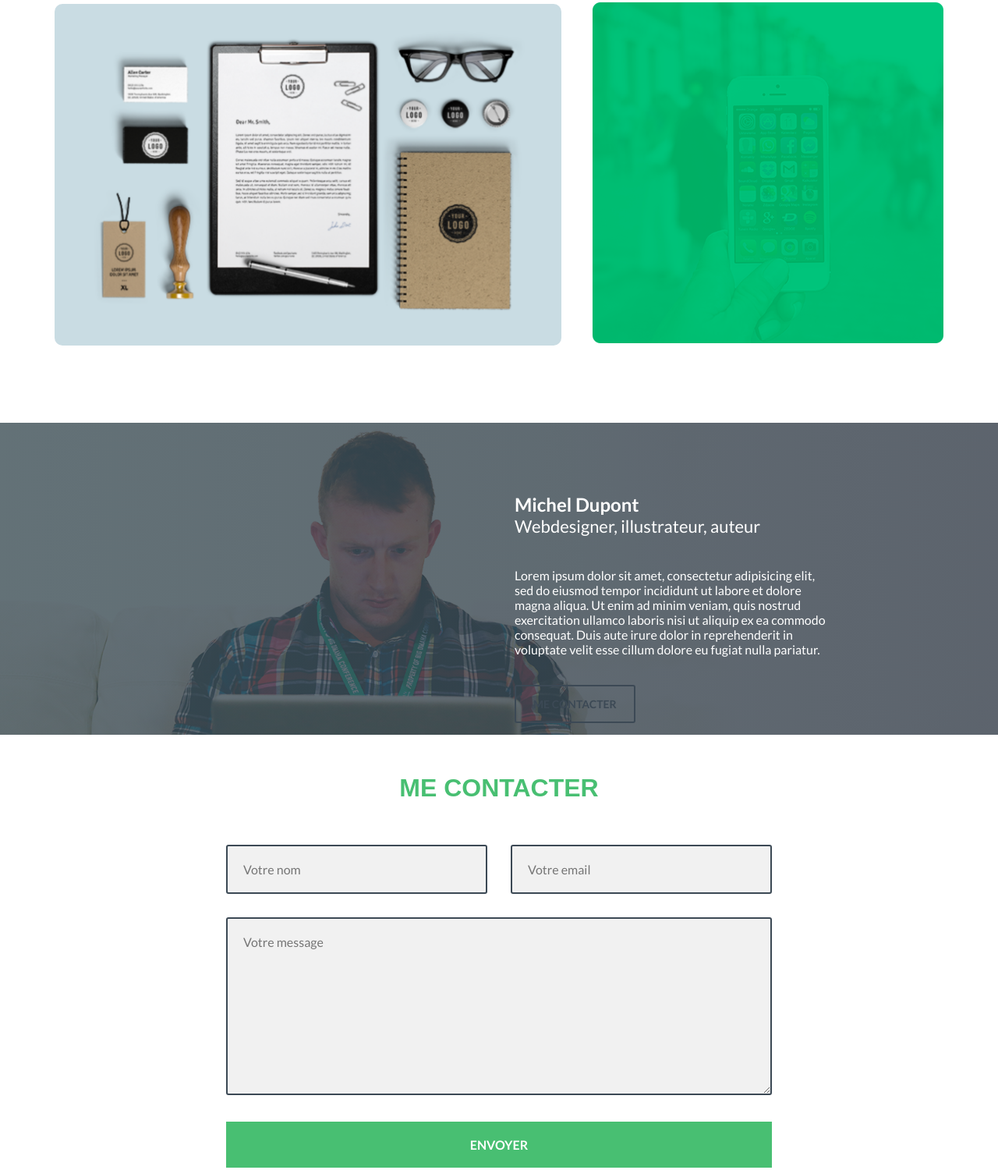
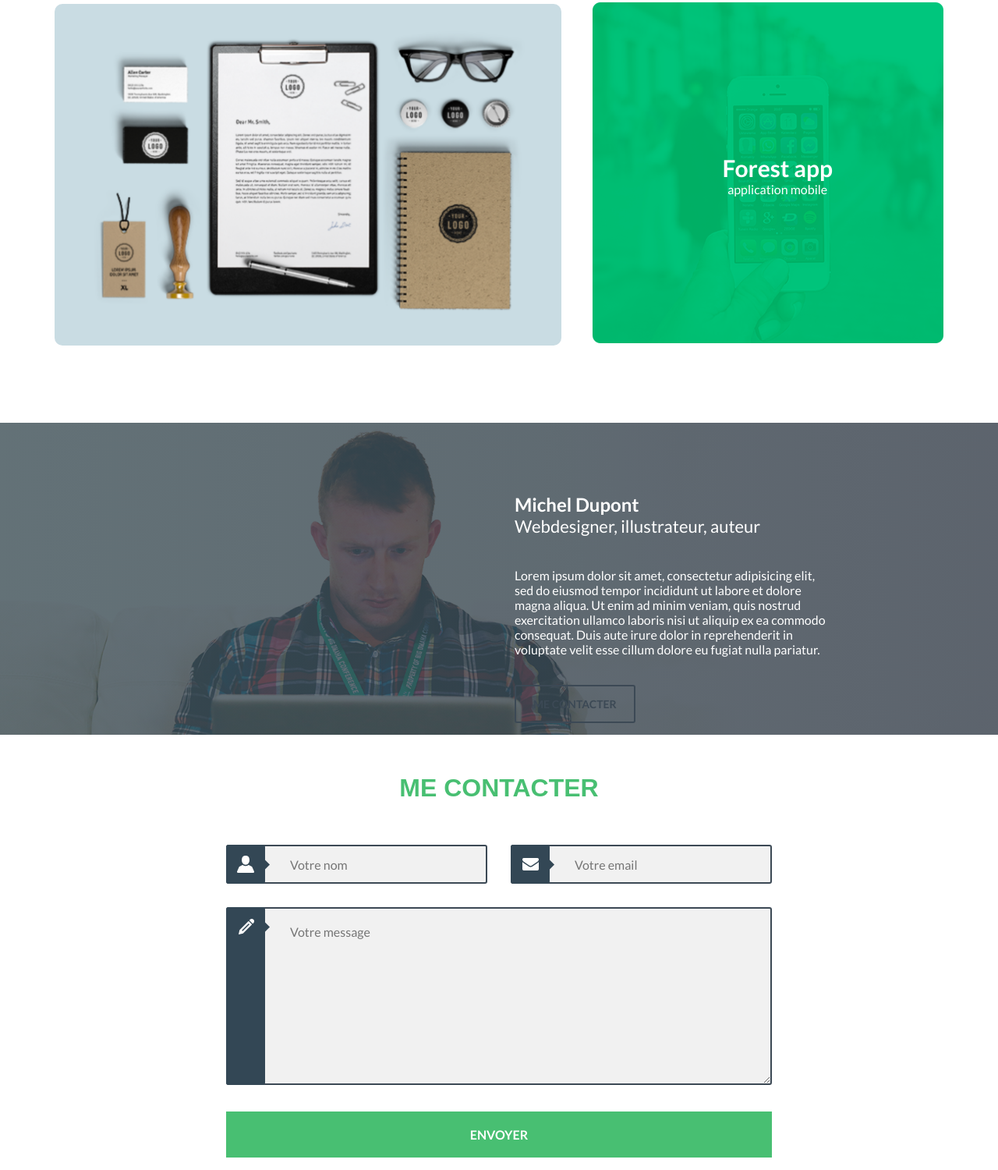
Before and after one commit to acia510/Landing_Foliac, a plain HTML site: page index.html in a window 1280 px wide. Shown: the part 916-2416 px from the top of the page at 78% size. Drawn offline with Linux system fonts and the light colour scheme.

Commit message:
add icon for input

```diff
--- a/index.html
+++ b/index.html
@@ -72,9 +72,12 @@
             </div>
             <div class="Portfolio_item3">
                 <div class="about_img4">
+                    <div class="text_portfolio">
+                    <p class="text1">Forest app</p>
+                    <p class="text2">application mobile</p>
+                    </div>
                     <img src="./images/app копия 2.png" width="450" height="437" alt="">
-                   <!-- <p>Forest app</p>
-                    <p>application mobile</p>-->
+
                 </div>
             </div>
         </div>
@@ -103,16 +106,29 @@
         <div class="contact_me">
             <h2 class="title">Me contacter</h2>
             <div class="input_text">
+
+
+                <div class="input_icon">
                 <input class="text" type="firstname" name="name" placeholder="Votre nom">
+                <img class="user" src="./images/icon-user.png" alt="">
+                </div>
+
+                <div class="input_email">
                 <input class="email" type="email" name="name" placeholder="Votre email">
+                <img class="icon_email" src="./images/icon-email.png" alt="">
+                 </div>
+
             </div>
+
             <div class="message">
                 <textarea placeholder="Votre message"></textarea>
+                <img class="icon_message" src="./images/icon-message.png" alt="">
             </div>
             <button class="btn3" type="submit" name="submit">Envoyer</button>
         </div>
     </div>
 </div>
+
 <div class="footer_box">
     <div class="footer">
         <div class="conteiner">
--- a/style.css
+++ b/style.css
@@ -164,6 +164,30 @@ h1 {
     margin-top: 36px;
 }
 
+.Portfolio_item3 {
+    position: relative;
+}
+
+.text_portfolio {
+    position: absolute;
+    top: 50%;
+    left: 37%;
+    transform: translateY(-50%);
+    color: white;
+    text-align: center;
+}
+
+.text1 {
+    font-family: 'Lato', sans-serif;
+    font-weight: 700;
+    font-size: 30px;
+}
+
+.text2 {
+    font-family: 'Lato', sans-serif;
+    font-weight: 400;
+    font-size: 16px;
+}
 
 /* Images */
 .about_img1 img {
@@ -299,28 +323,82 @@ h1 {
     display: flex;
     justify-content: space-between;
     align-items: center;
+    margin-top: 54px;
 }
 
-.text, .email {
+.input_icon {
+    position: relative;
+
+}
+.input_email {
+    position: relative;
+}
+
+.text {
     font-family: 'Lato', sans-serif;
     font-weight: 400;
     text-decoration: none;
     color: #a6a5a5;
+    height: 50px;
     width: 335px;
-    padding: 20px;
-    margin-top: 54px;
+    padding: 20px 20px 20px 80px;
+    border: 2px solid #3c4955;
+    background-color: #f1f1f1;
+    border-radius: 3px;
+    font-size: 16px;
+
+}
+
+.user {
+    height: 50px;
+    position: absolute;
+    top: 50%;
+    left: 0;
+    transform: translateY(-50%);
+}
+
+.icon_email {
+    height: 50px;
+    position: absolute;
+    top: 50%;
+    left: 0;
+    transform: translateY(-50%);
+}
+
+
+
+.email {
+    font-family: 'Lato', sans-serif;
+    font-weight: 400;
+    text-decoration: none;
+    color: #a6a5a5;
+    height: 50px;
+    width: 335px;
+    padding: 20px 20px 20px 80px;
     border: 2px solid #3c4955;
     background-color: #f1f1f1;
     border-radius: 3px;
     font-size: 16px;
 }
 
+.message {
+    position: relative;
+}
+
+.icon_message {
+    height: 228px;
+    position: absolute;
+    top: 55%;
+    left: 0;
+    transform: translateY(-50%);
+}
+
 textarea {
     font-family: 'Lato', sans-serif;
     font-weight: 400;
     margin-top: 30px;
-    padding: 20px 20px;
-    width: 100%;
+    padding: 20px 20px 20px 80px;
+    width: 700px;
     height: 228px;
     border: 2px solid #3c4955;
     background-color: #f1f1f1;
```
Also changed, not shown: images/icon-email.png (added), images/icon-message.png (added), images/icon-user.png (added).
